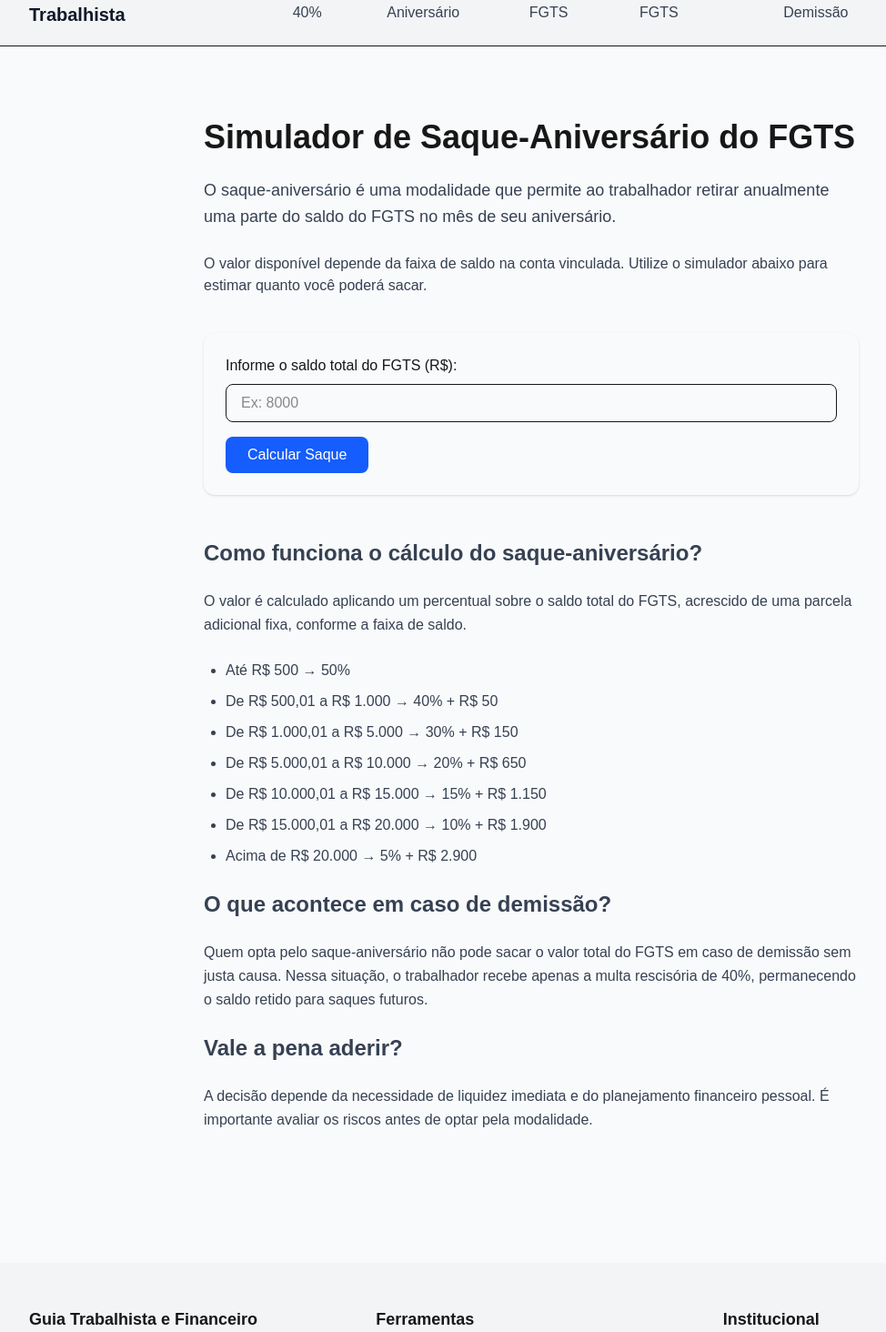
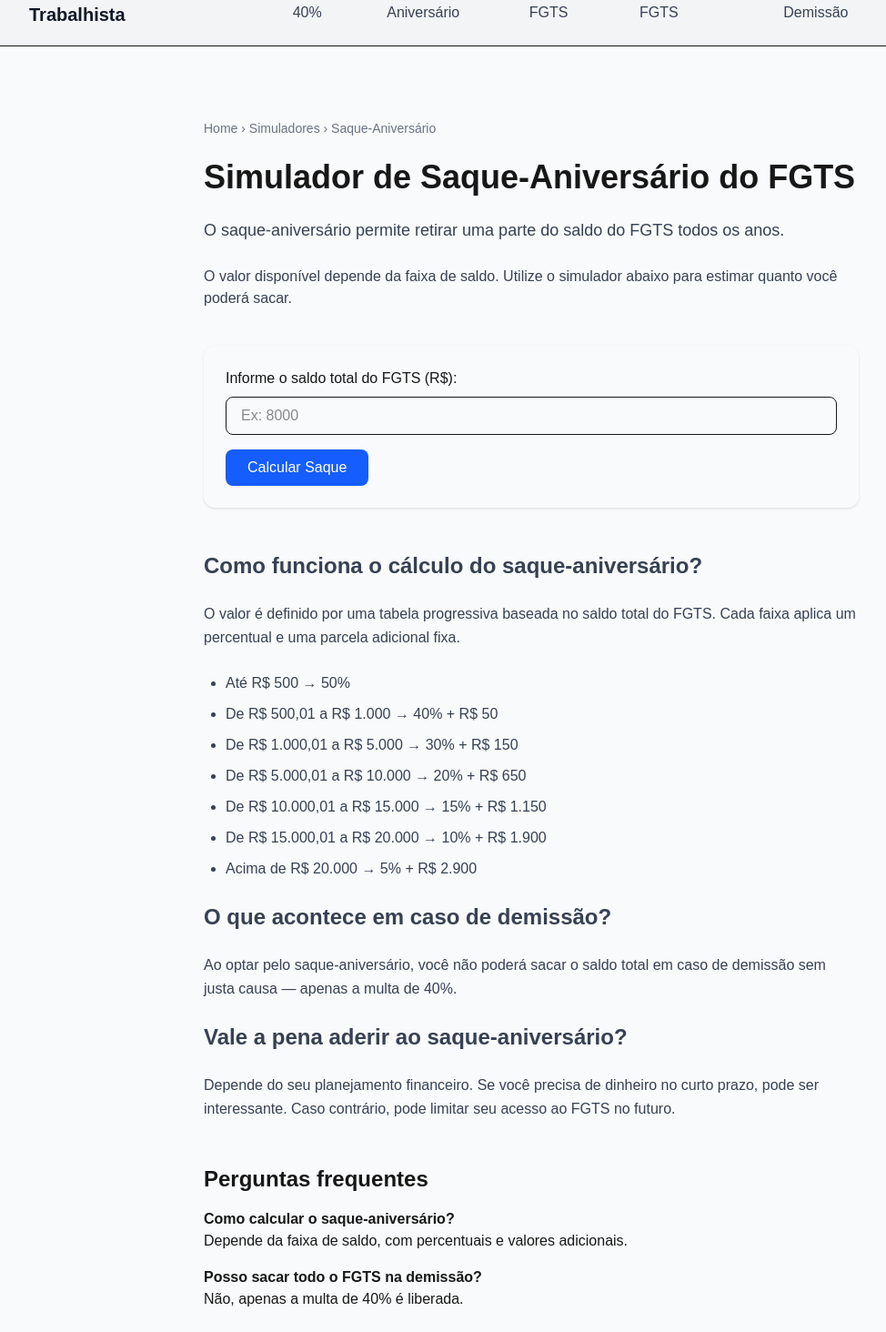
Before and after one commit to gustavo-fonseca-valle/simulador-fgts, a Next.js app: page /simuladores/saque-aniversario in a window 1280 px wide. Shown: the part 46-1510 px from the top of the page at 91% size, without its empty margins (56-1030 px from the left). Built offline with nearby package versions, Linux system fonts and the light colour scheme.

Commit message:
melhorias para SEO

```diff
--- a/app/blog/[slug]/page.tsx
+++ b/app/blog/[slug]/page.tsx
@@ -4,6 +4,8 @@ import { posts } from "../../lib/posts"
 type PageProps = {
   params: { slug: string }
 }
+
+export const dynamic = "force-dynamic"
 
 export function generateStaticParams() {
   return posts.map((post) => ({
--- a/app/simuladores/saque-aniversario/page.tsx
+++ b/app/simuladores/saque-aniversario/page.tsx
@@ -2,27 +2,120 @@ import SaqueAniversarioForm from "./SaqueAniversarioForm"
 import AdsenseBlock from "@/components/AdsenseBlock"
 
 export const metadata = {
-  title: "Simulador de Saque-Aniversário do FGTS",
+  title: "Simulador de Saque-Aniversário do FGTS | Calcule seu valor",
   description:
     "Calcule quanto você pode sacar no saque-aniversário do FGTS com base no saldo atual. Simulador atualizado com percentuais oficiais.",
 }
 
 export default function SaqueAniversarioPage() {
+  const url = "https://www.simuladorfgts.com.br/simuladores/saque-aniversario"
+
   return (
     <main className="max-w-3xl mx-auto px-6 py-12">
+
+      {/* 🔥 SCHEMA CALCULADORA */}
+      <script
+        type="application/ld+json"
+        dangerouslySetInnerHTML={{
+          __html: JSON.stringify({
+            "@context": "https://schema.org",
+            "@type": "SoftwareApplication",
+            name: "Simulador de Saque-Aniversário do FGTS",
+            applicationCategory: "FinanceApplication",
+            operatingSystem: "Web",
+            description:
+              "Calcule quanto você pode sacar no saque-aniversário do FGTS com base no saldo atual.",
+            url: url,
+            offers: {
+              "@type": "Offer",
+              price: "0",
+              priceCurrency: "BRL",
+            },
+            aggregateRating: {
+              "@type": "AggregateRating",
+              ratingValue: "4.8",
+              ratingCount: "124",
+            },
+          }),
+        }}
+      />
+
+      {/* 🔥 SCHEMA FAQ */}
+      <script
+        type="application/ld+json"
+        dangerouslySetInnerHTML={{
+          __html: JSON.stringify({
+            "@context": "https://schema.org",
+            "@type": "FAQPage",
+            mainEntity: [
+              {
+                "@type": "Question",
+                name: "Como calcular o saque-aniversário?",
+                acceptedAnswer: {
+                  "@type": "Answer",
+                  text: "O valor depende da faixa de saldo e segue uma tabela com percentuais e parcelas adicionais fixas.",
+                },
+              },
+              {
+                "@type": "Question",
+                name: "Quem opta pelo saque-aniversário pode sacar tudo na demissão?",
+                acceptedAnswer: {
+                  "@type": "Answer",
+                  text: "Não. Apenas a multa de 40% é liberada, o restante permanece na conta.",
+                },
+              },
+            ],
+          }),
+        }}
+      />
+
+      {/* 🔥 SCHEMA BREADCRUMB */}
+      <script
+        type="application/ld+json"
+        dangerouslySetInnerHTML={{
+          __html: JSON.stringify({
+            "@context": "https://schema.org",
+            "@type": "BreadcrumbList",
+            itemListElement: [
+              {
+                "@type": "ListItem",
+                position: 1,
+                name: "Home",
+                item: "https://www.simuladorfgts.com.br",
+              },
+              {
+                "@type": "ListItem",
+                position: 2,
+                name: "Simuladores",
+                item: "https://www.simuladorfgts.com.br/simuladores",
+              },
+              {
+                "@type": "ListItem",
+                position: 3,
+                name: "Saque-Aniversário",
+                item: url,
+              },
+            ],
+          }),
+        }}
+      />
+
+      {/* Breadcrumb visual */}
+      <nav className="text-sm text-gray-500 mb-6">
+        <a href="/">Home</a> › <a href="/simuladores">Simuladores</a> › Saque-Aniversário
+      </nav>
 
       <h1 className="text-4xl font-bold mb-6">
         Simulador de Saque-Aniversário do FGTS
       </h1>
 
       <p className="text-lg text-gray-700 leading-relaxed mb-6">
-        O saque-aniversário é uma modalidade que permite ao trabalhador retirar
-        anualmente uma parte do saldo do FGTS no mês de seu aniversário.
+        O saque-aniversário permite retirar uma parte do saldo do FGTS todos os anos.
       </p>
 
       <p className="text-gray-700 mb-8">
-        O valor disponível depende da faixa de saldo na conta vinculada.
-        Utilize o simulador abaixo para estimar quanto você poderá sacar.
+        O valor disponível depende da faixa de saldo. Utilize o simulador abaixo
+        para estimar quanto você poderá sacar.
       </p>
 
       {/* ANÚNCIO */}
@@ -38,7 +131,7 @@ export default function SaqueAniversarioPage() {
         <AdsenseBlock />
       </div>
 
-      {/* CONTEÚDO EDUCATIVO */}
+      {/* 🔥 CONTEÚDO SEO (já estava bom, só refinei) */}
       <section className="mt-12 space-y-6 text-gray-700 leading-relaxed">
 
         <h2 className="text-2xl font-semibold">
@@ -46,9 +139,8 @@ export default function SaqueAniversarioPage() {
         </h2>
 
         <p>
-          O valor é calculado aplicando um percentual sobre o saldo total do
-          FGTS, acrescido de uma parcela adicional fixa, conforme a faixa de
-          saldo.
+          O valor é definido por uma tabela progressiva baseada no saldo total do FGTS.
+          Cada faixa aplica um percentual e uma parcela adicional fixa.
         </p>
 
         <ul className="list-disc pl-6 space-y-2">
@@ -66,22 +158,34 @@ export default function SaqueAniversarioPage() {
         </h2>
 
         <p>
-          Quem opta pelo saque-aniversário não pode sacar o valor total do FGTS
-          em caso de demissão sem justa causa. Nessa situação, o trabalhador
-          recebe apenas a multa rescisória de 40%, permanecendo o saldo retido
-          para saques futuros.
+          Ao optar pelo saque-aniversário, você não poderá sacar o saldo total
+          em caso de demissão sem justa causa — apenas a multa de 40%.
         </p>
 
         <h2 className="text-2xl font-semibold">
-          Vale a pena aderir?
+          Vale a pena aderir ao saque-aniversário?
         </h2>
 
         <p>
-          A decisão depende da necessidade de liquidez imediata e do planejamento
-          financeiro pessoal. É importante avaliar os riscos antes de optar pela
-          modalidade.
+          Depende do seu planejamento financeiro. Se você precisa de dinheiro no curto prazo,
+          pode ser interessante. Caso contrário, pode limitar seu acesso ao FGTS no futuro.
         </p>
 
+      </section>
+
+      {/* 🔥 FAQ VISÍVEL */}
+      <section className="mt-12">
+        <h2 className="text-2xl font-bold mb-4">Perguntas frequentes</h2>
+
+        <h3 className="font-semibold">
+          Como calcular o saque-aniversário?
+        </h3>
+        <p>Depende da faixa de saldo, com percentuais e valores adicionais.</p>
+
+        <h3 className="font-semibold mt-4">
+          Posso sacar todo o FGTS na demissão?
+        </h3>
+        <p>Não, apenas a multa de 40% é liberada.</p>
       </section>
 
     </main>
```
